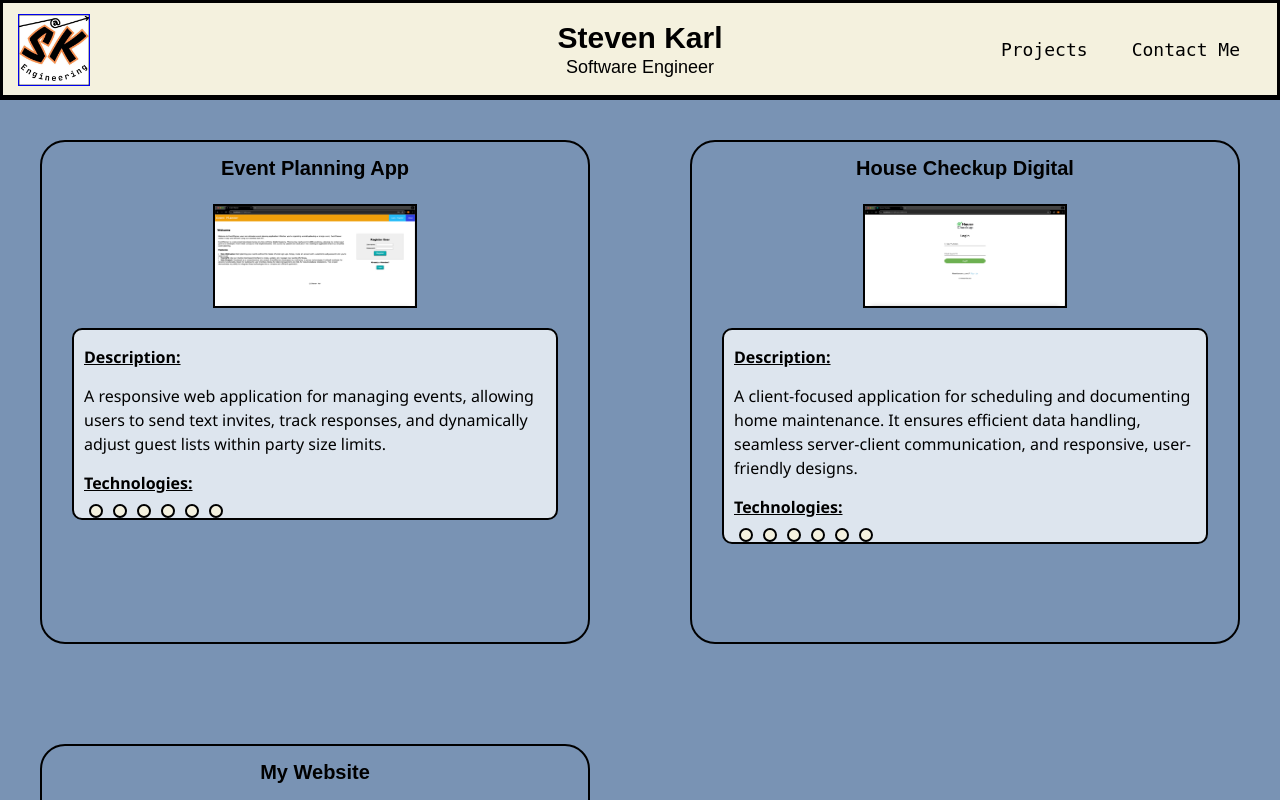
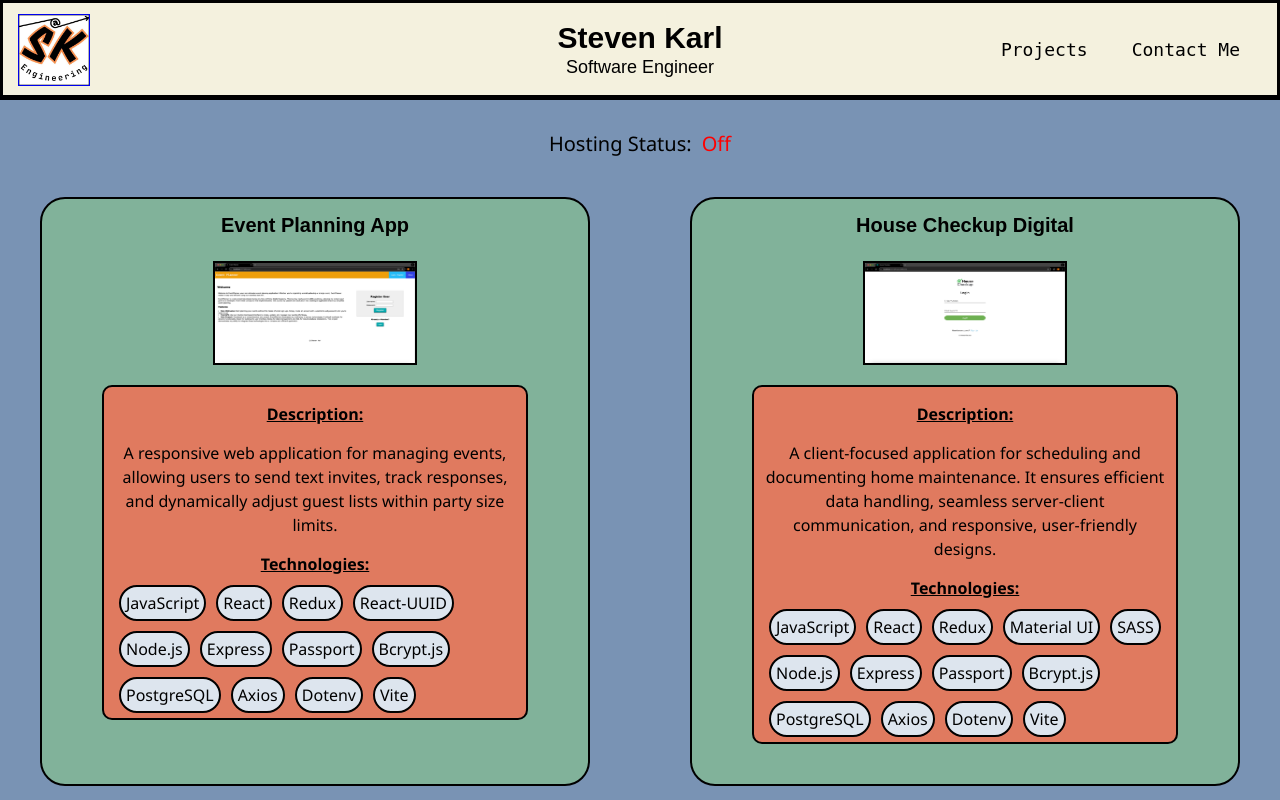
Before and after one commit to Sidewayswalker/Sidewayswalker.github.io, a React (Vite) app: page /Projects in a window 1280 px wide. Shown: the top 800 px of the page. Built offline with nearby package versions, Linux system fonts and the light colour scheme.

Commit message:
fixed spacing issues with Projects page and put in a hosting status.

```diff
--- a/src/components/Projects/MyWork/MyWork.css
+++ b/src/components/Projects/MyWork/MyWork.css
@@ -1,9 +1,38 @@
+.Hosting-Format {
+    display: flex;
+    flex-direction: row;
+    margin: auto;
+    width: 50%;
+    justify-content: center;
+    align-items: center;
+    padding-top: 30px;
+    font-size: 20px;
+
+}
+
+
+.Hosting-On {
+    display: none;
+    color: rgb(51, 253, 51);
+    margin-left: 10px;
+}
+
+.Hosting-Off {
+        /* display: none; */
+        color: rgb(255, 0, 0);
+        margin-left: 10px;
+}
+
+
+
+
+
 .container-MyWork {
     display: grid; /* Use CSS Grid for layout */
     grid-template-columns: repeat(3, 1fr); /* Three columns of equal width */
     gap: 20px; /* Space between items */
     justify-items: center; /* Centers items horizontally */
-    align-items: center; /* Centers items vertically */
+    align-items: top; /* Centers items vertically */
 }
 
 
@@ -13,7 +42,7 @@
         grid-template-columns: repeat(2, 1fr); /* Three columns of equal width */
         gap: 20px; /* Space between items */
         justify-items: center; /* Centers items horizontally */
-        align-items: center; /* Centers items vertically */
+        align-items: top; /* Centers items vertically */
         width: auto;
     }
 
--- a/src/components/Projects/MyWork/MyWork.jsx
+++ b/src/components/Projects/MyWork/MyWork.jsx
@@ -6,10 +6,19 @@ import Work3 from './Work3/Work3'
 
 function MyWork() {
   return (
-    <div className="container-MyWork">
-        <Work1 />
-        <Work2 />
-        <Work3 />
+    <div className='MyWork-All'>
+
+      <div className='Hosting-Format'>
+        <div className='Hosting-Message'>Hosting Status:</div>
+        <div className='Hosting-On'>On</div>
+        <div className='Hosting-Off'>Off</div>
+      </div>
+
+      <div className="container-MyWork">
+          <Work1 />
+          <Work2 />
+          <Work3 />
+      </div>
     </div>
   );
 }
--- a/src/components/Projects/MyWork/Work1/Work1.css
+++ b/src/components/Projects/MyWork/Work1/Work1.css
@@ -7,7 +7,8 @@
     margin: 30px 0 15px;
     padding: 40px 60px;
     margin: 40px;
-    height: 420px;
+    background-color: #81B29A;
+    text-align: center;
 }
 
 /* Title Styling */
@@ -36,14 +37,14 @@
 }
 
 .work-picture:hover {
-    transform: scale(1.05);
+    transform: scale(1.2);
     opacity: 0.85;
 }
 
 /* Details Styling */
 .work-details {
     margin-top: 20px;
-    background-color: #dde5ee;
+    background-color: #E07A5F;
     border-width: 2px;
     border-style: solid;
     border-radius: 10px;
@@ -62,6 +63,7 @@
 .work-text {
     margin-bottom: 15px;
     line-height: 1.5;
+
 }
 
 .Technologies-List {
@@ -70,12 +72,12 @@
     flex-wrap: wrap;
 }
 .Technologies-Appearance {
-    background-color: #F4F1DE;
+    background-color: #dde5ee;
     border-style: solid;
     border-width: 2px;
     border-radius: 40px;
     margin-top: 5px;
-    margin-bottom: 0px;
+    margin-bottom: 5px;
     margin-left: 5px;
     margin-right: 5px;
     padding-top: 5px;
@@ -84,18 +86,22 @@
     padding-right: 5px;
 }
 
-/*! UNIVERSAL CODE for WORK 1-3 ---------- END */
+
+@media (max-width: 1395px) {
+    .work-container {
+        height: auto;
+        padding: auto;
+        text-align: center;
+    }
+    @media (max-width: 830px) {
+        .work-container {
+            height: auto;
+            padding: auto;
+            text-align: center;
+        }
+    }
+}
 
 
 
-@media (max-width: 1395px) {
-    .work-container {
-        padding: 40px 30px;
-        height: 420px;
-    }
-    @media (max-width: 830px) {
-        .work-container {
-            height: 420px;
-        }
-    }
-}
+/*! UNIVERSAL CODE for WORK 1-3 ---------- END */
--- a/src/components/Projects/MyWork/Work1/Work1.jsx
+++ b/src/components/Projects/MyWork/Work1/Work1.jsx
@@ -17,14 +17,24 @@ function Work1() {
         </p>
 
         <p className="work-heading">Technologies:</p>
-        <span className='Technologies-List'>
-          <p className='Technologies-Appearance'></p>
-          <p className='Technologies-Appearance'></p>
-          <p className='Technologies-Appearance'></p>
-          <p className='Technologies-Appearance'></p>
-          <p className='Technologies-Appearance'></p>
-          <p className='Technologies-Appearance'></p>
+        <span className="Technologies-List">
+          <p className="Technologies-Appearance">JavaScript</p>
+          <p className="Technologies-Appearance">React</p>
+          <p className="Technologies-Appearance">Redux</p>
+          <p className="Technologies-Appearance">React-UUID</p>
+
+          <p className="Technologies-Appearance">Node.js</p>
+          <p className="Technologies-Appearance">Express</p>
+          <p className="Technologies-Appearance">Passport</p>
+          <p className="Technologies-Appearance">Bcrypt.js</p>
+
+          <p className="Technologies-Appearance">PostgreSQL</p>
+
+          <p className="Technologies-Appearance">Axios</p>
+          <p className="Technologies-Appearance">Dotenv</p>
+          <p className="Technologies-Appearance">Vite</p>
         </span>
+
       </div>
     </div>
   );
--- a/src/components/Projects/MyWork/Work2/Work2.jsx
+++ b/src/components/Projects/MyWork/Work2/Work2.jsx
@@ -17,12 +17,23 @@ function Work2() {
 
         <p className="work-heading">Technologies:</p>
         <span className='Technologies-List'>
-          <p className='Technologies-Appearance'></p>
-          <p className='Technologies-Appearance'></p>
-          <p className='Technologies-Appearance'></p>
-          <p className='Technologies-Appearance'></p>
-          <p className='Technologies-Appearance'></p>
-          <p className='Technologies-Appearance'></p>
+          <p className='Technologies-Appearance'>JavaScript</p>
+          <p className='Technologies-Appearance'>React</p>
+          <p className='Technologies-Appearance'>Redux</p>
+          <p className='Technologies-Appearance'>Material UI</p>
+          <p className='Technologies-Appearance'>SASS</p>
+
+          <p className='Technologies-Appearance'>Node.js</p>
+          <p className='Technologies-Appearance'>Express</p>
+          <p className='Technologies-Appearance'>Passport</p>
+          <p className='Technologies-Appearance'>Bcrypt.js</p>
+
+          <p className='Technologies-Appearance'>PostgreSQL</p>
+
+          <p className="Technologies-Appearance">Axios</p>
+          <p className="Technologies-Appearance">Dotenv</p>
+          <p className="Technologies-Appearance">Vite</p>
+
         </span>
       </div>
     </div>
--- a/src/components/Projects/MyWork/Work3/Work3.jsx
+++ b/src/components/Projects/MyWork/Work3/Work3.jsx
@@ -15,14 +15,18 @@ function Work3() {
         <p className="work-text">My portfolio website showcases my skills, experience, and projects, allowing me to demonstrate my technical expertise and share my problem-solving approach with potential employers or clients.</p>
 
         <p className="work-heading">Technologies:</p>
-        <span className='Technologies-List'>
-          <p className='Technologies-Appearance'>Javascript</p>
-          <p className='Technologies-Appearance'>React</p>
-          <p className='Technologies-Appearance'>Redux</p>
-          <p className='Technologies-Appearance'>Express</p>
-          <p className='Technologies-Appearance'>Vite</p>
-          <p className='Technologies-Appearance'>CSS</p>
+        <span className="Technologies-List">
+          <p className="Technologies-Appearance">JavaScript</p>
+          <p className="Technologies-Appearance">React</p>
+          <p className="Technologies-Appearance">CSS</p>
+
+          <p className="Technologies-Appearance">Redux</p>
+          <p className="Technologies-Appearance">Express</p>
+
+          <p className="Technologies-Appearance">Vite</p>
+          <p className="Technologies-Appearance">Google Analytics</p>
         </span>
+
       </div>
     </div>
   );
```
